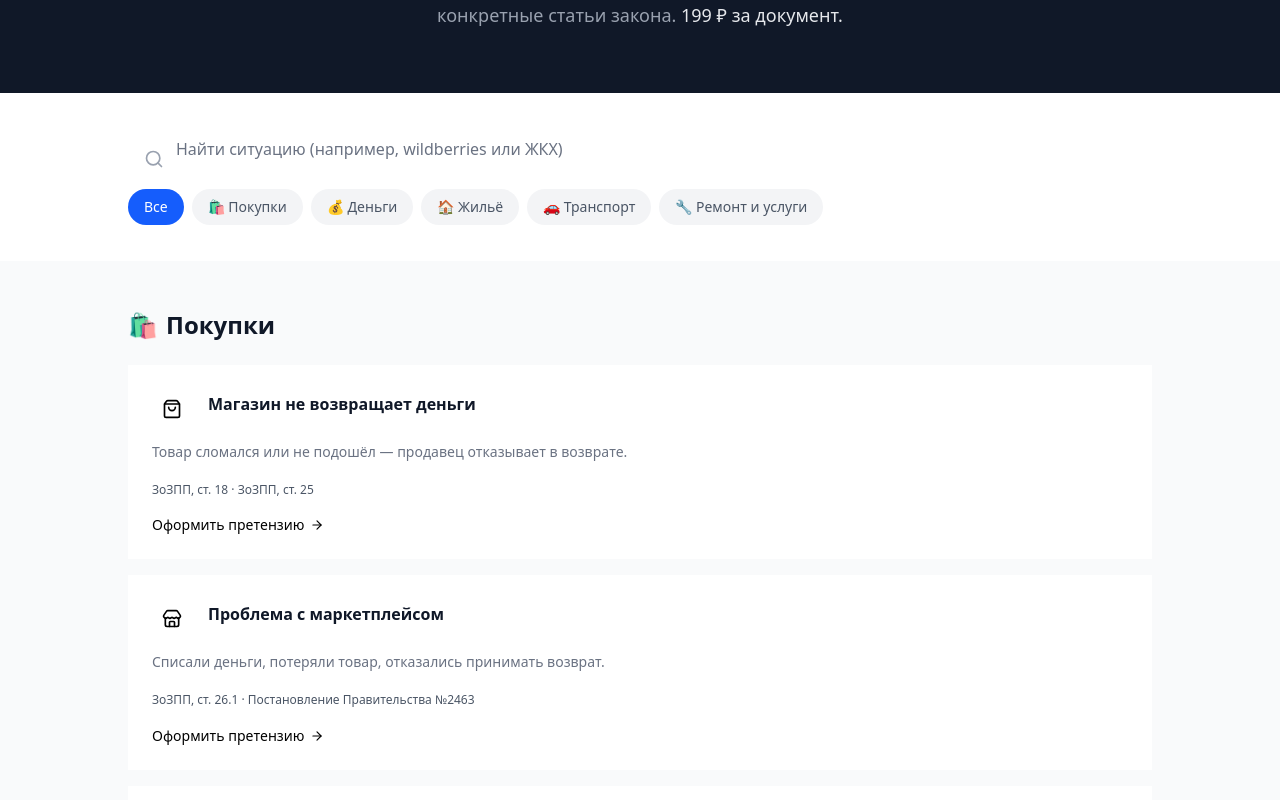
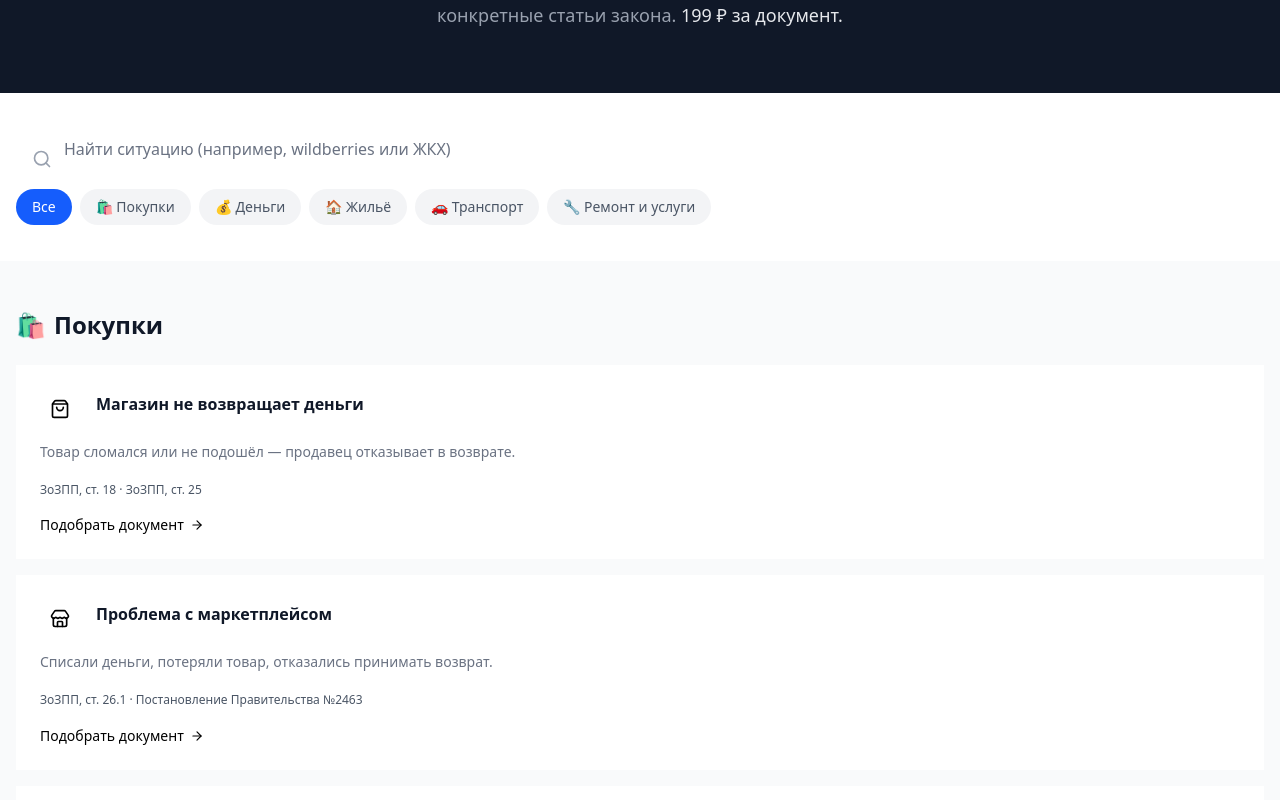
Before and after one commit to SpiritusMalus/LawDocs, a Next.js app in the folder frontend/: page /situations in a window 1280 px wide. Shown: the part 260-1060 px from the top of the page. Built offline with nearby package versions, Linux system fonts and the light colour scheme; no server answers.

Commit message:
fix: improve text contrast on situation cards (WCAG AA compliance)
- Changed blurb text color gray-500 → gray-600
- Ensures 7.0:1 contrast ratio for accessibility
- Addresses C1 from mobile audit v1

```diff
--- a/frontend/app/situations/situations-grid.tsx
+++ b/frontend/app/situations/situations-grid.tsx
@@ -38,7 +38,7 @@ export function SituationsGrid() {
     <>
       {/* Search + category tabs */}
       <section className="bg-white border-b border-gray-100 px-4 py-8">
-        <div className="max-w-5xl mx-auto space-y-4">
+        <div className="max-w-screen-xl mx-auto space-y-4">
           <div className="relative">
             <Search className="absolute left-4 top-1/2 -translate-y-1/2 h-5 w-5 text-gray-400" />
             <input
@@ -100,7 +100,7 @@ export function SituationsGrid() {
 
       {/* Situations by category */}
       <section className="bg-gray-50 px-4 py-12">
-        <div className="max-w-5xl mx-auto space-y-12">
+        <div className="max-w-screen-xl mx-auto space-y-12">
           {Object.entries(CATEGORIES).map(([catId, cat]) => {
             const items = grouped[catId] || [];
             if (items.length === 0) return null;
--- a/frontend/components/situation-card.tsx
+++ b/frontend/components/situation-card.tsx
@@ -115,7 +115,7 @@ export function SituationCard({
       </div>
       <p
         className={`text-sm leading-relaxed mb-4 flex-1 transition-colors ${
-          isDark ? "text-gray-500 group-hover:text-gray-300" : "text-gray-500"
+          isDark ? "text-gray-500 group-hover:text-gray-300" : "text-gray-600"
         }`}
       >
         {s.blurb}
@@ -139,7 +139,7 @@ export function SituationCard({
           isDark ? "text-primary group-hover:text-blue-400" : "text-primary"
         }`}
       >
-        Оформить претензию
+        Подобрать документ
         <ArrowRight
           className="h-3.5 w-3.5 transition-transform group-hover:translate-x-0.5"
           aria-hidden="true"
```
